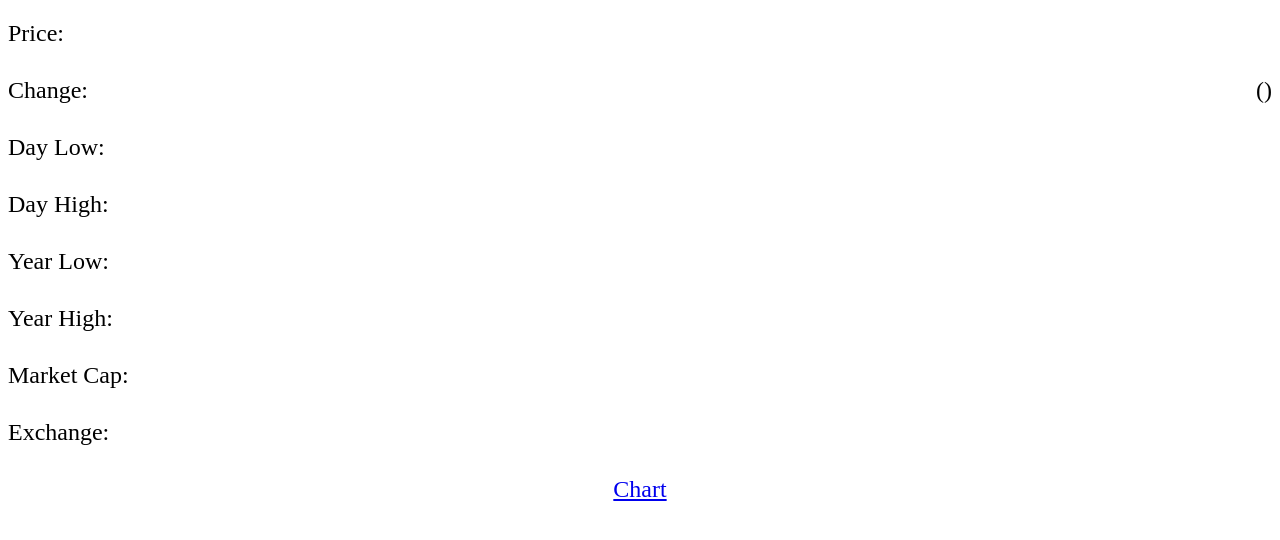
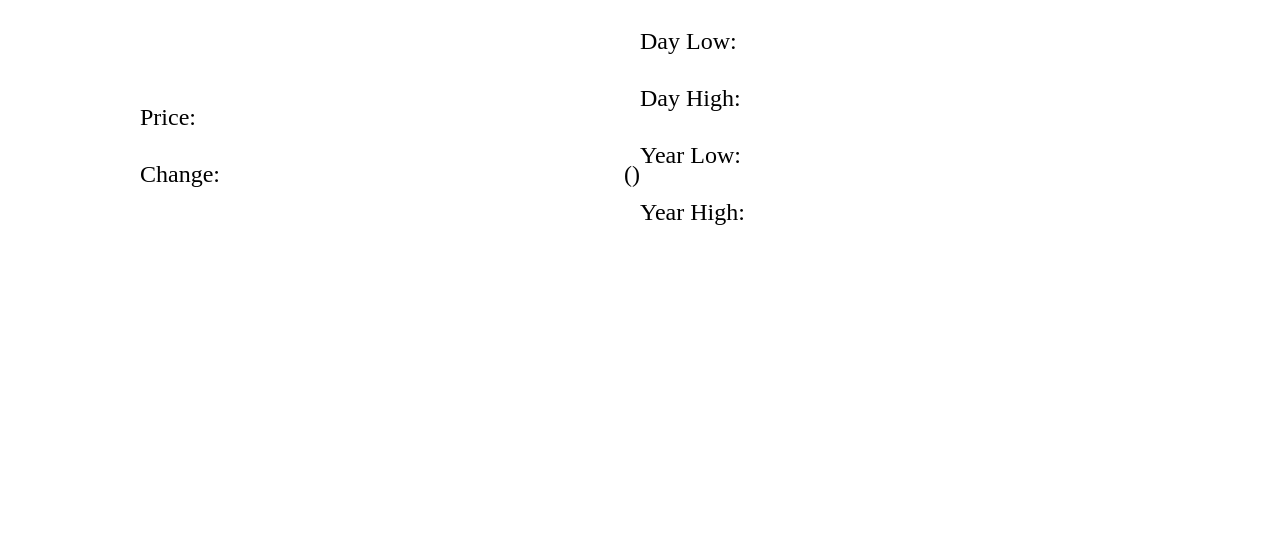
Before and after one commit to trevorpersons/NoCodeKings, a Django app: page /financials/stock_info/ in a window 1280 px wide. Shown: the top 540 px of the page. Run offline with Django 4.2, Linux system fonts and the light colour scheme; data that the repository does not hold is empty.

Commit message:
Update stock_info.html
still trying to fix the spacing

```diff
--- a/financials/templates/stock_info.html
+++ b/financials/templates/stock_info.html
@@ -42,8 +42,28 @@
     .enlarge {
         font-size: 72px;
     }
+
+    .container {
+        display: flex;
+        justify-content: space-between;
+        align-items: center;
+        width: 100%;
+        max-width: 1000px;
+        margin: 0 auto;
+    }
+
+    .left-side {
+        flex: 1;
+    }
+
+    .right-side {
+        flex: 1;
+        text-align: right;
+    }
 </style>
 
+<div class="container">
+    <div class="left-side">
         <h1 class="enlarge">{{ symbol }}</h1>
         <p class="emphasis">{{ name }}</p>
         <div class="details">
@@ -54,6 +74,8 @@
             <p class="detail-left">Change:</p>
             <p class="detail-right">{{ change }} ({{ change_pct }})</p>
         </div>
+    </div>
+    <div class="right-side">
         <div class="details">
             <p class="detail-left">Day Low:</p>
             <p class="detail-right">{{ dayLow }}</p>
@@ -69,13 +91,4 @@
         <div class="details">
             <p class="detail-left">Year High:</p>
             <p class="detail-right">{{ yearHigh }}</p>
-</div>
-<div class="details">
-    <p class="detail-left">Market Cap:</p>
-    <p class="detail-right">{{ marketCap }}</p>
-</div>
-<div class="details">
-    <p class="detail-left">Exchange:</p>
-    <p class="detail-right">{{ exchange }}</p>
-</div>
-<a href="http://127.0.0.1:8000/financials/stock_chart/{{ symbol }}">Chart</a>
+        </div
```
Lines whose indentation alone changed are shown as unchanged.
